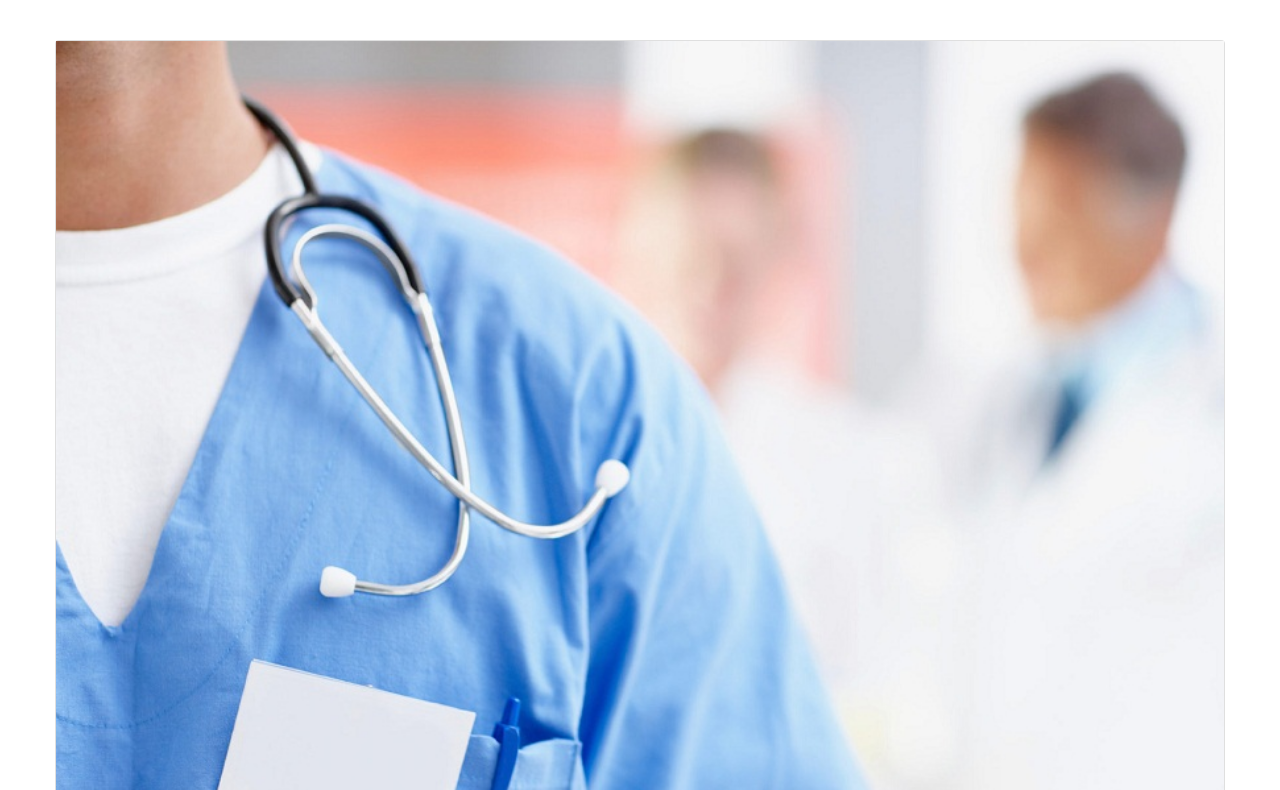
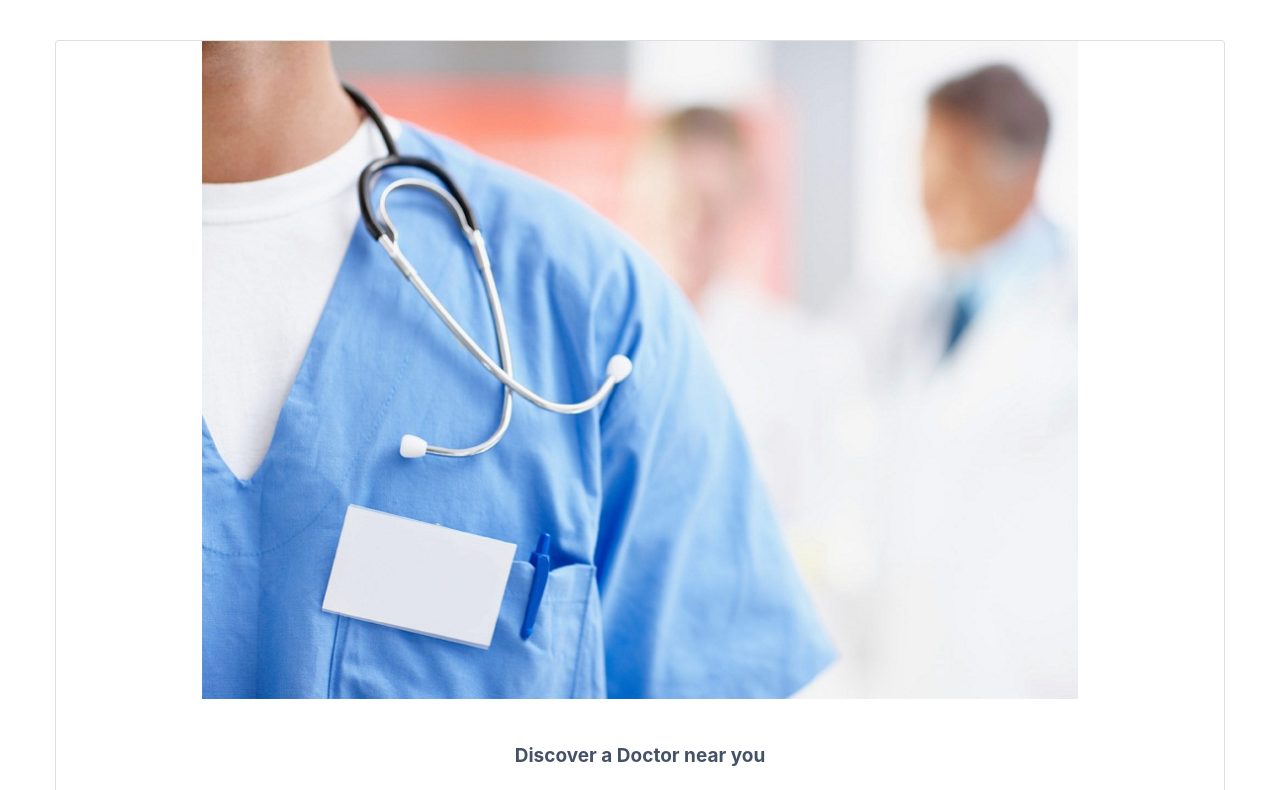
Before and after one commit to juliajessica/doctor-search, a website built with webpack: page src/index.html in a window 1280 px wide. Shown: the top 790 px of the page. Built offline with nearby package versions, Linux system fonts and the light colour scheme.

Commit message:
add style to images

```diff
--- a/src/index.html
+++ b/src/index.html
@@ -7,7 +7,7 @@
   <body>
     <div class="container-fluid">
       <div class="card">
-        <img src="img/banner-img.jpg" alt="image of a doctor" style="width:100%">
+        <img src="img/banner-img.jpg" alt="image of a doctor" id="banner-img">
          <div class="container">
            <h2><strong>Discover a Doctor near you</h2></strong>
            <p class="center-text">Find a doctor with the Dr Finder Directory and get information including the physician's specialty, practice information, and contact information. Finding a doctor has never been easier.</p>
--- a/src/main.js
+++ b/src/main.js
@@ -6,7 +6,7 @@ import $ from 'jquery';
 
 
 function findSymptom(response, userSymptom){
-  debugger;
+  // debugger;
   for (let i=0;  i<response.data.length; i++){
     let first = response.data[i].profile.first_name;
     let last = response.data[i].profile.last_name;
--- a/src/styles.css
+++ b/src/styles.css
@@ -10,6 +10,13 @@ body {
   color: #455166;
   margin: 10px;
   padding: 10px;
+}
+
+#banner-img {
+  width: 75%;
+  display: block;
+  margin-left: auto;
+  margin-right: auto;
 }
 
 #symptom {
@@ -37,8 +44,8 @@ h4 {
 }
 
 img {
-  width: 50%;
   height: auto;
+  width: 160px;
 }
 
 strong {
```
